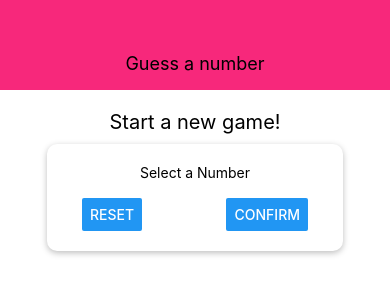
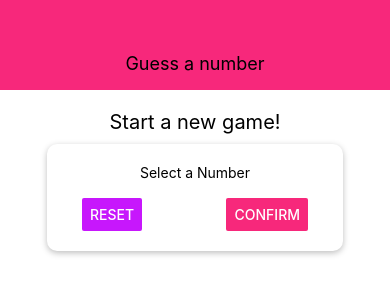
Before and after one commit to Christian-Tirado-CODE/react-native, a React Native app: screen / in a window 390 px wide. Shown: the top 300 px of the page. Built offline with nearby package versions, Linux system fonts and the light colour scheme.

Commit message:
Color theming with constants

```diff
--- a/components/Header.js
+++ b/components/Header.js
@@ -1,5 +1,6 @@
 import React from "react";
 import {View, Text, StyleSheet} from 'react-native';
+import Colors from "../constants/colors";
 
 const Header = props => {
     return (
@@ -16,7 +17,7 @@
         width: '100%',
         height: 90,
         paddingTop: 36,
-        backgroundColor: '#f7287b',
+        backgroundColor: Colors.primary,
         alignItems: 'center',
         justifyContent: 'center'
     },
--- /dev/null
+++ b/constants/colors.js
@@ -0,0 +1,5 @@
+export default {
+    primary: "#f7287b",
+    accent: "#c717fc"
+
+}
--- a/screens/StartGameScreen.js
+++ b/screens/StartGameScreen.js
@@ -1,19 +1,21 @@
 import React from "react";
 import { View, Text, StyleSheet, TextInput, Button } from "react-native";
+import Card from "../components/Card";
+import Colors from "../constants/colors";
 
 const StartGameScreen = (props) => {
   return (
     <View style={styles.screen}>
       <Text style={styles.title}>Start a new game!</Text>
-      <View style={styles.inputContainer}>
+      <Card style={styles.inputContainer}>
         <Text>Select a Number</Text>
         <TextInput />
 
         <View style={styles.buttonContainer}>
-          <Button title="Reset" onPress={() => {}} />
-          <Button title="Confirm" onPress={() => {}} />
+          <Button title="Reset" onPress={() => {}} color={Colors.accent}/>
+          <Button title="Confirm" onPress={() => {}} color={Colors.primary}/>
         </View>
-      </View>
+      </Card>
     </View>
   );
 };
@@ -29,23 +31,20 @@
     marginVertical: 10,
   },
   inputContainer: {
-      width: 300,
-      maxWidth: '80%',
-      alignItems: 'center',
-      shadowColor: 'black', /* https://reactnative.dev/docs/colors */
-      shadowOffset: {width: 0, height: 2},
-      shadowRadius: 6,
-      shadowOpacity: 0.26,
-      backgroundColor: 'white',
-      padding: 20,
-      borderRadius: 10
+    width: 300,
+    maxWidth: '80%',
+    alignItems: 'center'
   },
+
   buttonContainer: {
     flexDirection: "row",
     width: "100%",
     justifyContent: "space-between",
     paddingHorizontal: 15,
   },
+  button: {
+    width: 100
+  }
 });
 
 export default StartGameScreen;
```
